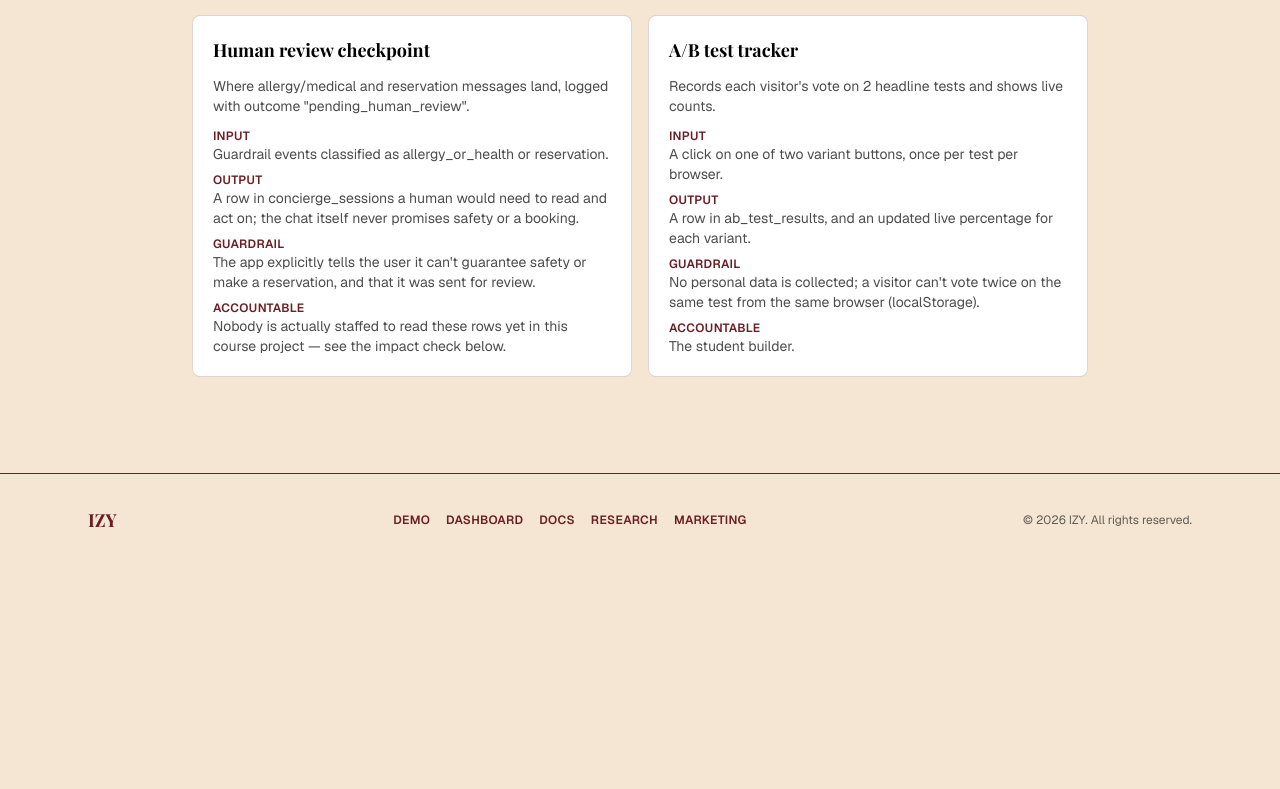
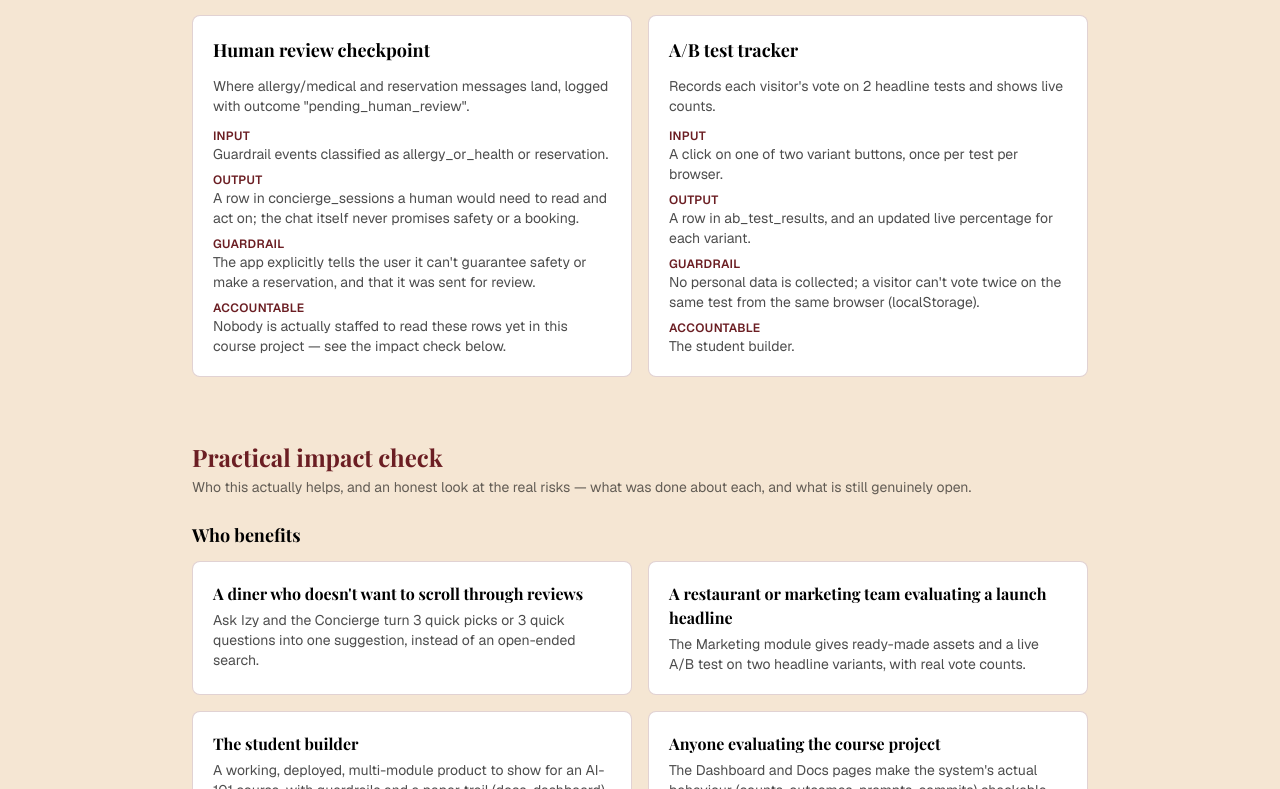
Before and after one commit to marieedenys/IZY, a Next.js app: page /demo in a window 1280 px wide. Shown: the part 2011-2800 px from the top of the page. Before the commit the page ends 2577 px from the top, so only its background shows below. Built offline with nearby package versions, Linux system fonts and the light colour scheme.

Commit message:
demo: add practical impact check section
Co-Authored-By: Claude Sonnet 5 <noreply@anthropic.com>

```diff
--- a/src/app/demo/page.tsx
+++ b/src/app/demo/page.tsx
@@ -3,6 +3,7 @@ import Navbar from "@/components/Navbar";
 import Footer from "@/components/Footer";
 import DemoTour from "@/components/DemoTour";
 import AgentMapSection from "@/components/AgentMapSection";
+import ImpactCheckSection from "@/components/ImpactCheckSection";
 
 export const metadata: Metadata = {
   title: "Demo — IZY",
@@ -32,6 +33,10 @@ export default function DemoPage() {
         <div className="mx-auto mt-16 w-full max-w-4xl">
           <AgentMapSection />
         </div>
+
+        <div className="mx-auto mt-16 w-full max-w-4xl">
+          <ImpactCheckSection />
+        </div>
       </div>
       <Footer />
     </div>
--- /dev/null
+++ b/src/components/ImpactCheckSection.tsx
@@ -0,0 +1,56 @@
+import { BENEFICIARIES, RISKS } from "@/data/impactCheck";
+
+export default function ImpactCheckSection() {
+  return (
+    <section>
+      <h2 className="font-serif text-2xl font-bold text-bordeaux">
+        Practical impact check
+      </h2>
+      <p className="mt-1 text-sm text-ink/60">
+        Who this actually helps, and an honest look at the real risks — what
+        was done about each, and what is still genuinely open.
+      </p>
+
+      <h3 className="mt-6 font-serif text-lg font-bold text-ink">
+        Who benefits
+      </h3>
+      <div className="mt-3 grid grid-cols-1 gap-4 sm:grid-cols-2">
+        {BENEFICIARIES.map((item) => (
+          <div
+            key={item.who}
+            className="rounded-lg border border-bordeaux/20 bg-white p-5"
+          >
+            <p className="font-serif font-bold text-ink">{item.who}</p>
+            <p className="mt-1 text-sm text-ink/70">{item.how}</p>
+          </div>
+        ))}
+      </div>
+
+      <h3 className="mt-10 font-serif text-lg font-bold text-ink">Risks</h3>
+      <div className="mt-3 flex flex-col gap-4">
+        {RISKS.map((item) => (
+          <div
+            key={item.risk}
+            className="rounded-lg border border-bordeaux/20 bg-white p-5"
+          >
+            <p className="font-serif font-bold text-ink">{item.risk}</p>
+            <dl className="mt-3 flex flex-col gap-2 text-sm">
+              <div>
+                <dt className="text-xs font-semibold tracking-wide text-bordeaux uppercase">
+                  What we did
+                </dt>
+                <dd className="text-ink/70">{item.whatWeDid}</dd>
+              </div>
+              <div>
+                <dt className="text-xs font-semibold tracking-wide text-bordeaux uppercase">
+                  What remains
+                </dt>
+                <dd className="text-ink/70">{item.whatRemains}</dd>
+              </div>
+            </dl>
+          </div>
+        ))}
+      </div>
+    </section>
+  );
+}
--- /dev/null
+++ b/src/data/impactCheck.ts
@@ -0,0 +1,75 @@
+// Honest look at who this actually helps and what real risks it carries.
+// "What remains" is not a TODO wishlist — it's what is still genuinely open.
+
+export type Beneficiary = {
+  who: string;
+  how: string;
+};
+
+export type Risk = {
+  risk: string;
+  whatWeDid: string;
+  whatRemains: string;
+};
+
+export const BENEFICIARIES: Beneficiary[] = [
+  {
+    who: "A diner who doesn't want to scroll through reviews",
+    how: "Ask Izy and the Concierge turn 3 quick picks or 3 quick questions into one suggestion, instead of an open-ended search.",
+  },
+  {
+    who: "A restaurant or marketing team evaluating a launch headline",
+    how: "The Marketing module gives ready-made assets and a live A/B test on two headline variants, with real vote counts.",
+  },
+  {
+    who: "The student builder",
+    how: "A working, deployed, multi-module product to show for an AI-101 course, with guardrails and a paper trail (docs, dashboard) rather than just a demo video.",
+  },
+  {
+    who: "Anyone evaluating the course project",
+    how: "The Dashboard and Docs pages make the system's actual behaviour (counts, outcomes, prompts, commits) checkable instead of taken on faith.",
+  },
+];
+
+export const RISKS: Risk[] = [
+  {
+    risk: "A user asks about an allergy or medical restriction and could receive advice that isn't medically reviewed.",
+    whatWeDid:
+      "The guardrail classifier detects allergy/medical language before any reply is generated. It never answers the question — it tells the user it can't guarantee safety and logs the message as pending_human_review instead.",
+    whatRemains:
+      "Nobody is actually staffed to read those pending_human_review rows in this course project, so the handoff is a logged intent, not a real safety net yet.",
+  },
+  {
+    risk: "A French user could type personal data (a name, phone number, email) into the Concierge's free-text box, which GDPR governs.",
+    whatWeDid:
+      "The guardrail classifier detects likely personal-data patterns and routes them to a fixed reply; shouldSaveMessageText() decides when the raw typed text is safe to store at all, rather than always saving it.",
+    whatRemains:
+      "There is no privacy policy, no documented legal basis, and no data-subject access/deletion flow. This is a classroom prototype, not a GDPR-compliant service.",
+  },
+  {
+    risk: "The restaurants shown on Ask Izy, Concierge, and Marketing are sample data, but nothing on those pages tells a visitor that.",
+    whatWeDid: "Nothing yet — this is a known, unaddressed gap, listed here rather than hidden.",
+    whatRemains:
+      "Add a visible note on /core, /chat, and /marketing that the restaurants are illustrative demo data, not real, current listings.",
+  },
+  {
+    risk: "Suggestion logic could end up favoring pricier cuisines or venues if budget isn't treated as a real constraint.",
+    whatWeDid:
+      "Budget is one of 3 equally-weighted intake criteria in both Ask Izy and the Concierge, and the demo restaurant data spans all 4 budget symbols.",
+    whatRemains:
+      "No audit has actually been run to check whether suggestions distribute evenly across budgets — this is true by design, not measured. See the Testing Summary below.",
+  },
+  {
+    risk: "Vercel's free Hobby plan is for non-commercial use, but a restaurant-recommendation product could read as a real commercial launch.",
+    whatWeDid: "Deployed only on the free Hobby tier, as a course project, with no payments and no commercial use anywhere.",
+    whatRemains:
+      "Before any real or commercial use, this needs to move to a paid Vercel plan per Vercel's own terms.",
+  },
+  {
+    risk: "Supabase's free tier pauses a project after a period of inactivity, which would break any page that reads or writes live data.",
+    whatWeDid:
+      "/dashboard catches the failure and shows a friendly \"may be waking up\" message instead of crashing. The Concierge and Ask Izy saves already catch errors so the chat or form never crashes — Ask Izy shows a \"couldn't save\" message.",
+    whatRemains:
+      "Only /dashboard has a message that specifically explains a paused free-tier project; the other pages just show a generic save failure.",
+  },
+];
```
